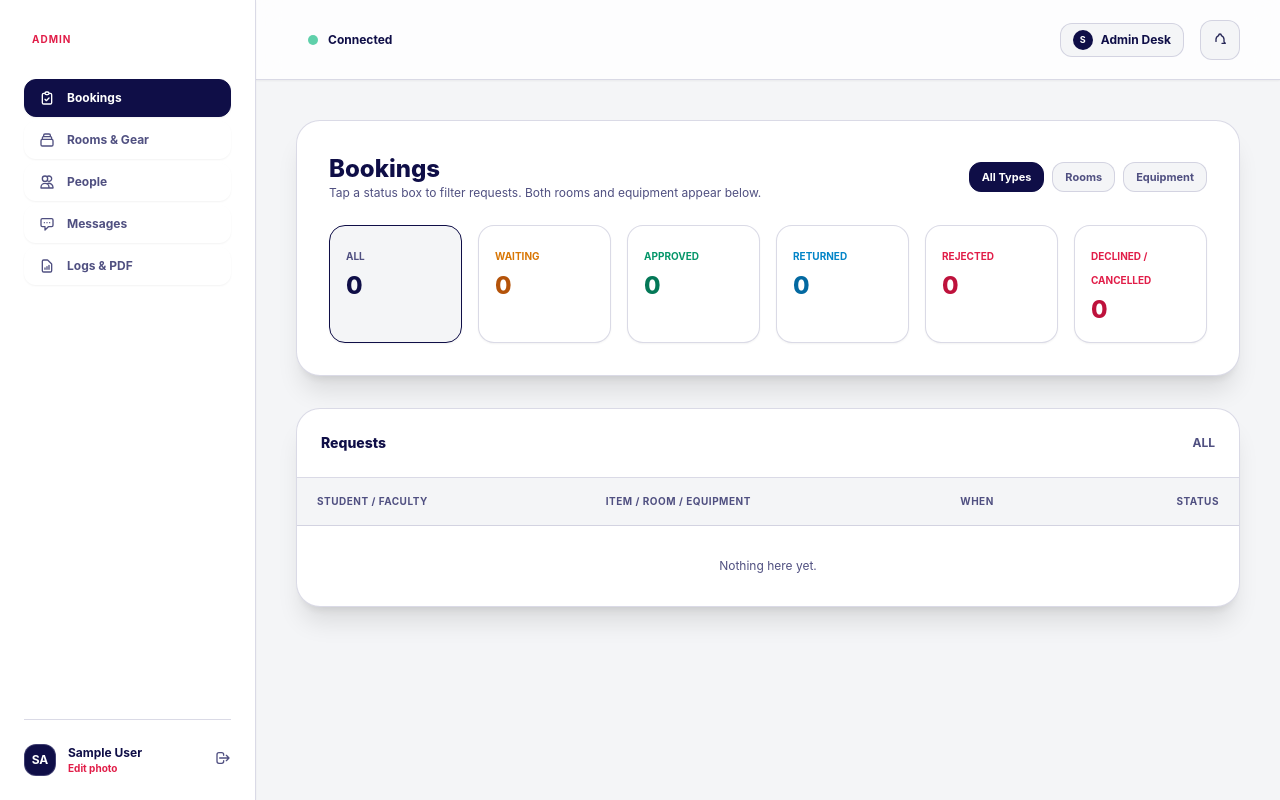
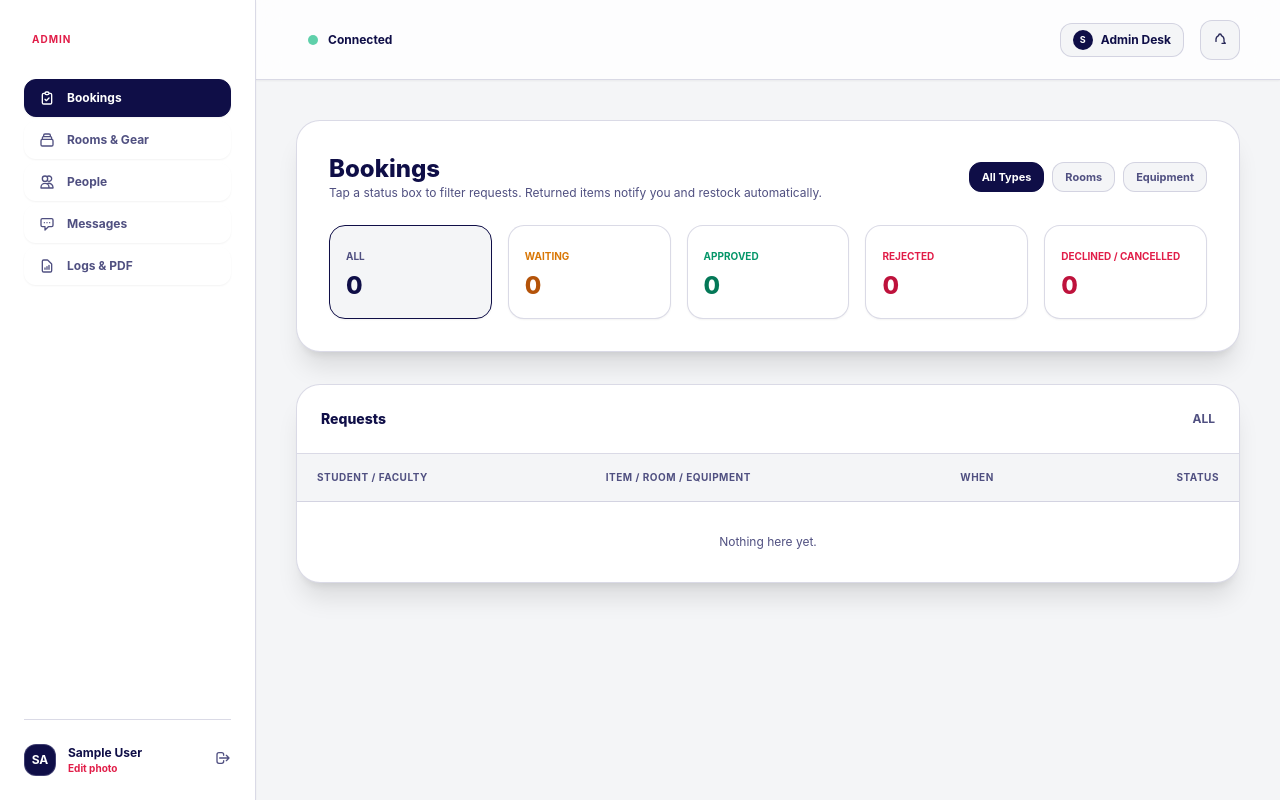
Before and after one commit to georgealmadrones-del/FACILITY-RESERVATION, a Laravel app: page /admin/dashboard in a window 1280 px wide. Run offline with Laravel 12, Linux system fonts and the light colour scheme; the visitor is signed in with stand-in values (Sample User, id 1); data comes from the database, SQL or seed files in the repository; data that the repository does not hold is empty; style sheets or scripts are compiled from the project's sources; parts of the project's set-up code (start-up, migrations or seed data) failed here and were passed over.

Commit message:
Remove Returned filter tab, keep return alerts & stock sync, show newest messages on top

```diff
--- a/resources/views/admin/dashboard.blade.php
+++ b/resources/views/admin/dashboard.blade.php
@@ -27,7 +27,7 @@
                         <span>Bookings</span>
                     </button>
 
-                    <button type="button" @click.prevent="currentView = 'inventory'; mobileMenuOpen = false;"
+                    <button type="button" @click.prevent="currentView = 'inventory'; mobileMenuOpen = false; syncAdminReservations();"
                             :class="currentView === 'inventory' ? 'bg-[#0F0E47] text-white border-[#0F0E47]' : 'text-[#505081] hover:text-[#0F0E47] hover:bg-[#F4F5F7] border-transparent'"
                             class="w-full flex items-center space-x-3 px-3.5 py-2.5 rounded-xl border text-xs font-bold transition shadow-sm">
                         <svg class="w-4 h-4 shrink-0" fill="none" stroke="currentColor" stroke-width="2" viewBox="0 0 24 24"><path stroke-linecap="round" stroke-linejoin="round" d="M19 11H5m14 0a2 2 0 012 2v6a2 2 0 01-2 2H5a2 2 0 01-2-2v-6a2 2 0 012-2m14 0V9a2 2 0 00-2-2M5 11V9a2 2 0 012-2m0 0V5a2 2 0 012-2h6a2 2 0 012 2v2M7 7h10"/></svg>
@@ -196,7 +196,7 @@
                     <div class="flex flex-col sm:flex-row sm:items-center justify-between gap-3">
                         <div>
                             <h2 class="text-xl sm:text-2xl font-extrabold text-[#0F0E47]">Bookings</h2>
-                            <p class="text-xs text-[#505081]">Tap a status box to filter requests. Both rooms and equipment appear below.</p>
+                            <p class="text-xs text-[#505081]">Tap a status box to filter requests. Returned items notify you and restock automatically.</p>
                         </div>
                         <div class="flex items-center space-x-2">
                             <button type="button"
@@ -214,7 +214,7 @@
                         </div>
                     </div>
 
-                    <div class="grid grid-cols-2 sm:grid-cols-3 lg:grid-cols-6 gap-3 sm:gap-4 pt-2">
+                    <div class="grid grid-cols-2 sm:grid-cols-3 lg:grid-cols-5 gap-3 sm:gap-4 pt-2">
                         <div @click="filterStatus = 'all'"
                              :class="filterStatus === 'all' ? 'border-[#0F0E47] bg-[#F4F5F7]' : 'border-[#8686AC]/30 bg-white'"
                              class="p-4 rounded-2xl border cursor-pointer transition shadow-sm">
@@ -236,13 +236,6 @@
                             <p class="text-2xl font-extrabold text-emerald-700 mt-1" x-text="reservations.filter(r => (r.status || '').toLowerCase() === 'approved').length">0</p>
                         </div>
 
-                        <div @click="filterStatus = 'returned'"
-                             :class="filterStatus === 'returned' ? 'border-sky-500 bg-sky-50/50' : 'border-[#8686AC]/30 bg-white'"
-                             class="p-4 rounded-2xl border cursor-pointer transition shadow-sm">
-                            <span class="text-[10px] font-bold text-sky-600 uppercase">Returned</span>
-                            <p class="text-2xl font-extrabold text-sky-700 mt-1" x-text="reservations.filter(r => (r.status || '').toLowerCase() === 'returned').length">0</p>
-                        </div>
-
                         <div @click="filterStatus = 'rejected'"
                              :class="filterStatus === 'rejected' ? 'border-rose-500 bg-rose-50/50' : 'border-[#8686AC]/30 bg-white'"
                              class="p-4 rounded-2xl border cursor-pointer transition shadow-sm">
@@ -252,7 +245,7 @@
 
                         <div @click="filterStatus = 'declined_cancelled'"
                              :class="filterStatus === 'declined_cancelled' ? 'border-rose-500 bg-rose-50/50' : 'border-[#8686AC]/30 bg-white'"
-                             class="p-4 rounded-2xl border cursor-pointer transition shadow-sm">
+                             class="p-4 rounded-2xl border cursor-pointer transition shadow-sm col-span-2 sm:col-span-1">
                             <span class="text-[10px] font-bold text-rose-600 uppercase">Declined / Cancelled</span>
                             <p class="text-2xl font-extrabold text-rose-700 mt-1" x-text="reservations.filter(r => ['rejected', 'cancelled'].includes((r.status || '').toLowerCase())).length">0</p>
                         </div>
@@ -338,7 +331,7 @@
             <main x-show="currentView === 'inventory'" class="p-4 sm:p-6 lg:p-10 space-y-8" style="display: none;">
                 <div class="bg-white p-5 sm:p-8 rounded-3xl border border-[#8686AC]/30 shadow-xl space-y-2">
                     <h2 class="text-xl sm:text-2xl font-extrabold text-[#0F0E47]">Rooms &amp; Gear</h2>
-                    <p class="text-xs text-[#505081]">Add, edit, or remove rooms and equipment counts.</p>
+                    <p class="text-xs text-[#505081]">Add, edit, or remove rooms and equipment counts. Returned gear updates stock automatically.</p>
                 </div>
 
                 <div class="grid grid-cols-1 md:grid-cols-2 gap-6 sm:gap-8">
@@ -431,7 +424,7 @@
                             <thead>
                                 <tr class="border-b border-[#8686AC]/30 text-[10px] font-bold text-[#505081] uppercase bg-[#F4F5F7]">
                                     <th class="py-3 px-4">Name</th>
-                                    <th class="py-3 px-4">Count</th>
+                                    <th class="py-3 px-4">Available / Total Units</th>
                                     <th class="py-3 px-4">Status</th>
                                     <th class="py-3 px-4 text-right">Actions</th>
                                 </tr>
@@ -440,7 +433,7 @@
                                 <template x-for="eq in equipment" :key="eq.id">
                                     <tr class="hover:bg-[#F4F5F7]/50">
                                         <td class="py-3 px-4 font-bold text-[#0F0E47]" x-text="eq.name"></td>
-                                        <td class="py-3 px-4" x-text="(eq.total_stock ?? 0) + ' units'"></td>
+                                        <td class="py-3 px-4" x-text="(eq.available_stock ?? eq.total_stock ?? 0) + ' / ' + (eq.total_stock ?? 0) + ' units'"></td>
                                         <td class="py-3 px-4 uppercase font-semibold" x-text="eq.status"></td>
                                         <td class="py-3 px-4 text-right space-x-2 whitespace-nowrap">
                                             <button type="button"
@@ -514,7 +507,7 @@
                     <div class="space-y-0.5">
                         <span class="text-[10px] font-bold text-[#505081] uppercase tracking-widest block">Chats</span>
                         <h2 class="text-xl sm:text-2xl font-extrabold text-[#0F0E47] tracking-tight">Messages</h2>
-                        <p class="hidden sm:block text-xs text-[#505081]">Reply to students or check return notes.</p>
+                        <p class="hidden sm:block text-xs text-[#505081]">Newest messages appear at the top. Reply to students or check return notes.</p>
                     </div>
                     <span class="px-3 py-1 rounded-full text-[10px] font-bold bg-emerald-50 text-emerald-700 border border-emerald-300 shrink-0">
                         Live
@@ -523,7 +516,7 @@
 
                 <div class="h-[calc(100vh-14.5rem)] min-h-[340px] grid grid-cols-1 lg:grid-cols-12 bg-white rounded-3xl border border-[#8686AC]/30 shadow-xl overflow-hidden">
                     <div class="lg:col-span-4 border-b lg:border-b-0 lg:border-r border-[#8686AC]/30 max-h-28 sm:max-h-36 lg:max-h-full overflow-y-auto divide-y divide-[#8686AC]/20 bg-[#F4F5F7]/40 shrink-0">
-                        <template x-for="thread in threads" :key="thread.id">
+                        <template x-for="thread in orderedThreads" :key="thread.id">
                             <button type="button"
                                     @click="selectThread(thread.id)"
                                     :class="activeThreadUserId === thread.id ? 'bg-[#0F0E47] text-white' : 'hover:bg-white text-[#272757]'"
@@ -545,7 +538,7 @@
                                 </div>
                             </button>
                         </template>
-                        <template x-if="threads.length === 0">
+                        <template x-if="orderedThreads.length === 0">
                             <div class="p-3 text-xs text-center text-[#505081]">No chats yet.</div>
                         </template>
                     </div>
@@ -571,7 +564,7 @@
                         </div>
 
                         <div id="admin-chat-feed" class="flex-1 min-h-0 p-3 sm:p-5 overflow-y-auto space-y-2.5 bg-[#F4F5F7]/50">
-                            <template x-for="msg in threadMessages" :key="msg.id">
+                            <template x-for="msg in orderedMessages" :key="msg.id">
                                 <div>
                                     <template x-if="msg.is_system">
                                         <div class="mx-auto max-w-xl my-1.5 px-3.5 py-2 rounded-2xl bg-sky-50 border border-sky-300 text-sky-900 text-xs text-center font-medium">
@@ -929,9 +922,9 @@ document.addEventListener('alpine:init', () => {
                         type: 'return',
                         badge: 'Returned',
                         title: (r.user?.name || 'User') + ' returned ' + (r.resource_name || 'Item'),
-                        detail: (r.resource_type || 'item') + ' • Qty: ' + (r.quantity || 1),
+                        detail: ((r.resource_type || 'item').toLowerCase() === 'equipment' ? 'Equipment' : 'Facility') + ' • Qty restored: ' + (r.quantity || 1),
                         targetView: 'bookings',
-                        filter: 'returned'
+                        filter: 'all'
                     });
                 });
 
@@ -1008,6 +1001,26 @@ document.addEventListener('alpine:init', () => {
             return this.threads.find(t => t.id === this.activeThreadUserId) || null;
         },
 
+        get orderedThreads() {
+            const list = Array.isArray(this.threads) ? [...this.threads] : [];
+            return list.sort((a, b) => {
+                const aTime = a.last_timestamp ? new Date(a.last_timestamp).getTime() : 0;
+                const bTime = b.last_timestamp ? new Date(b.last_timestamp).getTime() : 0;
+                if (bTime !== aTime) return bTime - aTime;
+                return Number(b.id || 0) - Number(a.id || 0);
+            });
+        },
+
+        get orderedMessages() {
+            const msgs = Array.isArray(this.threadMessages) ? [...this.threadMessages] : [];
+            return msgs.sort((a, b) => {
+                const aTime = a.created_at ? new Date(a.created_at).getTime() : 0;
+                const bTime = b.created_at ? new Date(b.created_at).getTime() : 0;
+                if (bTime !== aTime) return bTime - aTime;
+                return Number(b.id || 0) - Number(a.id || 0);
+            });
+        },
+
         async fetchThreads() {
             try {
                 const res = await fetch('{{ route('chat.threads') }}', {
@@ -1016,8 +1029,8 @@ document.addEventListener('alpine:init', () => {
                 if (!res.ok) return;
                 const data = await res.json();
                 this.threads = Array.isArray(data) ? data : [];
-                if (!this.activeThreadUserId && this.threads.length > 0) {
-                    this.activeThreadUserId = this.threads[0].id;
+                if (!this.activeThreadUserId && this.orderedThreads.length > 0) {
+                    this.activeThreadUserId = this.orderedThreads[0].id;
                 }
                 this.fetchAdminMessages();
                 this.refreshAdminAlerts();
@@ -1045,7 +1058,7 @@ document.addEventListener('alpine:init', () => {
                 if (this.threadMessages.length !== prevLen) {
                     this.$nextTick(() => {
                         const feed = document.getElementById('admin-chat-feed');
-                        if (feed) feed.scrollTop = feed.scrollHeight;
+                        if (feed) feed.scrollTop = 0;
                     });
                 }
             } catch (e) {
@@ -1077,7 +1090,7 @@ document.addEventListener('alpine:init', () => {
                     this.fetchThreads();
                     this.$nextTick(() => {
                         const feed = document.getElementById('admin-chat-feed');
-                        if (feed) feed.scrollTop = feed.scrollHeight;
+                        if (feed) feed.scrollTop = 0;
                     });
                 }
             } catch (e) {
--- a/student-record-system/tailwind.config.js
+++ b/student-record-system/tailwind.config.js
@@ -1,4 +1,4 @@
-import defaultTheme from 'tailwindcss/defaultTheme';
+ import defaultTheme from 'tailwindcss/defaultTheme';
 import forms from '@tailwindcss/forms';
 
 /** @type {import('tailwindcss').Config} */
```
